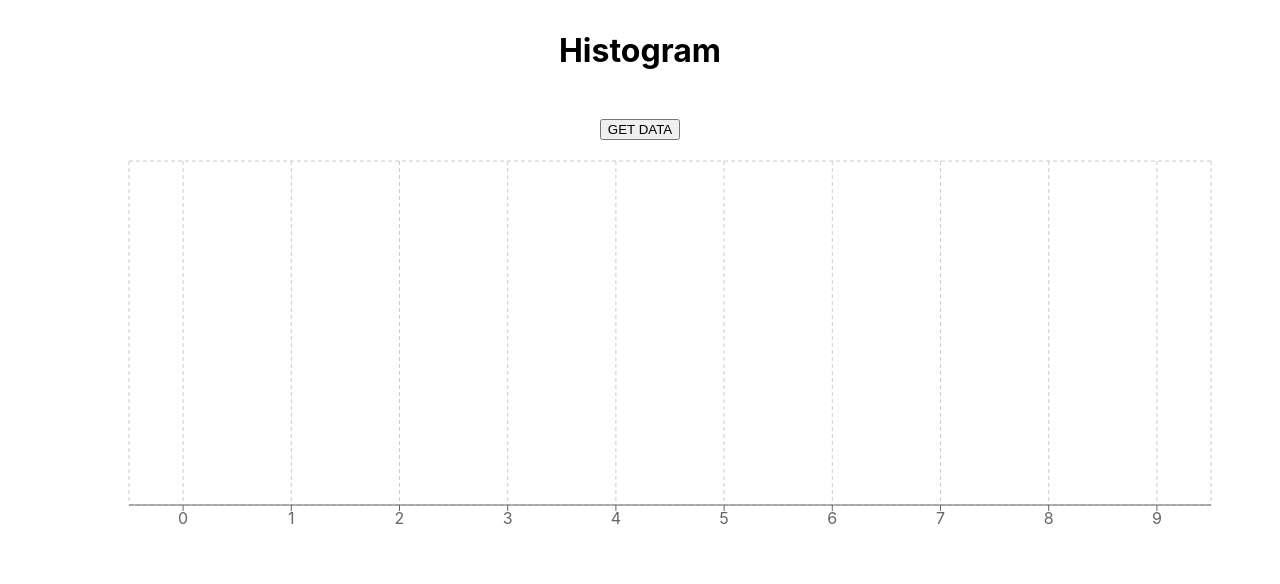
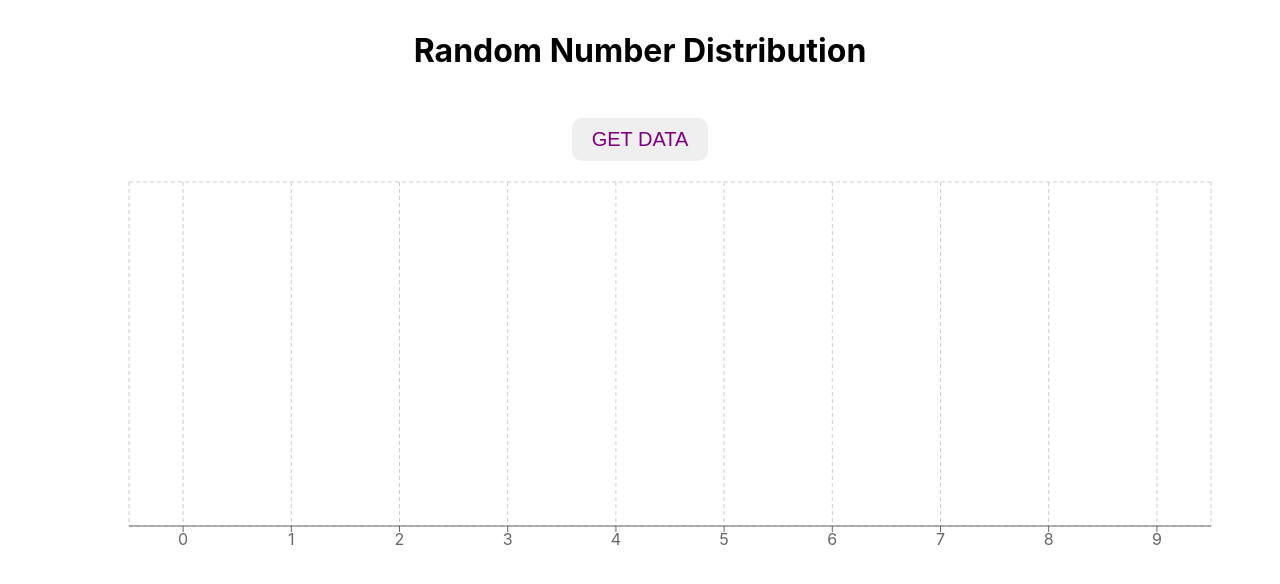
Before and after one commit to Brandon-Warner/RandomHistogram, a React (Create React App) app: page / in a window 1280 px wide. Shown: the top 584 px of the page. Built offline with nearby package versions, Linux system fonts and the light colour scheme.

Commit message:
updated styles for the fetch button

```diff
--- /dev/null
+++ b/src/App.css
@@ -0,0 +1,15 @@
+button.btn {
+    padding: 10px 1em;
+    font-size: 20px;
+    border: none;
+    border-radius: 10px;
+    color: purple;
+    background-color: #efefef;
+    transition: color 200ms linear, background-color 200ms linear;
+}
+
+.btn:hover {
+    cursor: pointer;
+    color: #efefef;
+    background-color: purple;
+}
--- a/src/App.js
+++ b/src/App.js
@@ -1,5 +1,6 @@
 import React, { useState } from 'react';
 import axios from 'axios';
+import './App.css';
 import {
     BarChart,
     Bar,
@@ -71,7 +72,7 @@ const App = () => {
         console.log('countNumbers is firing');
 
         for (let i = 0; i < numbers.length; i++) {
-            console.log('numbers[i]: ', numbers[i]);
+            // console.log('numbers[i]: ', numbers[i]);
             switch (numbers[i]) {
                 case '1':
                     countOne++;
@@ -160,9 +161,11 @@ const App = () => {
 
     return (
         <div>
-            <h1 style={{ textAlign: 'center', padding: '10px' }}>Histogram</h1>
+            <h1 style={{ textAlign: 'center', padding: '10px' }}>Random Number Distribution</h1>
             <div style={{ textAlign: 'center', padding: '1em' }}>
-                <button onClick={handleDataFetch}>GET DATA</button>
+                <button className='btn' onClick={handleDataFetch}>
+                    GET DATA
+                </button>
             </div>
             <ResponsiveContainer width='90%' aspect={3} style={{ margin: '0 auto' }}>
                 <BarChart width={800} height={300} data={results}>
```
